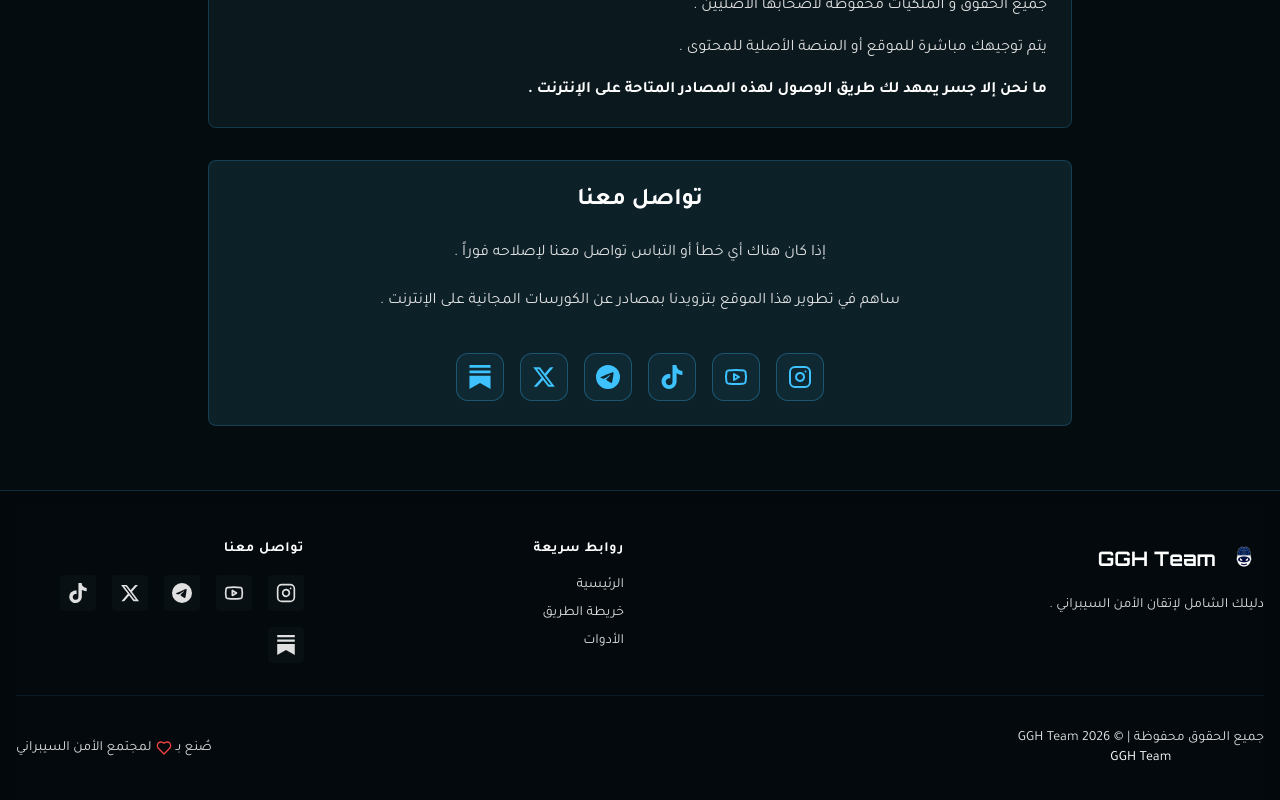
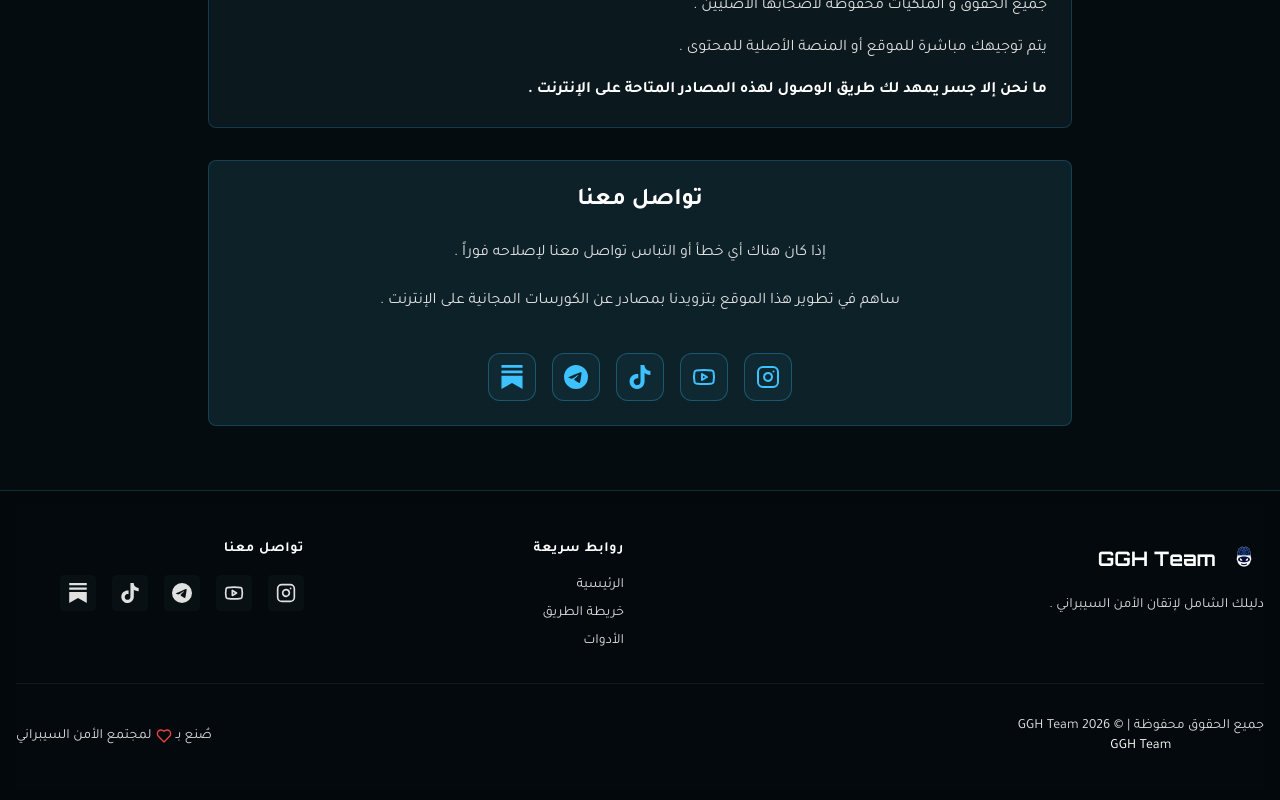
Before and after one commit to gghteam0/gghteam0.github.io, a React (Vite) app: page /about in a window 1280 px wide. Shown: the part 957-1757 px from the top of the page. Built offline with nearby package versions, Linux system fonts and the light colour scheme.

Commit message:
Remove X (Twitter) from about, contact and structured data

```diff
--- a/index.html
+++ b/index.html
@@ -97,7 +97,6 @@
           "https://www.instagram.com/gghteam/",
           "https://www.youtube.com/@GGHTEAM0",
           "https://t.me/GlobalGrayHatTeam",
-          "https://x.com/gghteam1",
           "https://www.tiktok.com/@gghteam1",
           "https://substack.com/@gghteam"
         ]
--- a/src/components/Footer.jsx
+++ b/src/components/Footer.jsx
@@ -1,6 +1,6 @@
 import { Link } from 'react-router-dom'
 import { Instagram, Youtube, Heart } from 'lucide-react'
-import { XLogo, TikTokLogo, TelegramLogo, SubstackLogo } from './ui.jsx'
+import { TikTokLogo, TelegramLogo, SubstackLogo } from './ui.jsx'
 
 export default function Footer() {
   const year = new Date().getFullYear()
@@ -45,9 +45,6 @@ export default function Footer() {
               <a href="https://t.me/GlobalGrayHatTeam" target="_blank" rel="noopener noreferrer" className="p-2 rounded bg-muted/30 text-muted-foreground hover:text-primary hover:bg-primary/10 transition-all duration-300" aria-label="Telegram">
                 <TelegramLogo className="w-5 h-5" />
               </a>
-              <a href="https://x.com/gghteam1" target="_blank" rel="noopener noreferrer" className="p-2 rounded bg-muted/30 text-muted-foreground hover:text-primary hover:bg-primary/10 transition-all duration-300" aria-label="X">
-                <XLogo className="w-5 h-5" />
-              </a>
               <a href="https://www.tiktok.com/@gghteam1" target="_blank" rel="noopener noreferrer" className="p-2 rounded bg-muted/30 text-muted-foreground hover:text-primary hover:bg-primary/10 transition-all duration-300" aria-label="TikTok">
                 <TikTokLogo className="w-5 h-5" />
               </a>
--- a/src/components/ui.jsx
+++ b/src/components/ui.jsx
@@ -8,14 +8,6 @@ import {
 import { Link } from 'react-router-dom'
 
 // شعارات المنصات (SVG أصلية)
-export function XLogo({ className }) {
-  return (
-    <svg viewBox="0 0 24 24" fill="currentColor" className={className} aria-hidden="true">
-      <path d="M18.244 2.25h3.308l-7.227 8.26 8.502 11.24H16.17l-5.214-6.817L4.99 21.75H1.68l7.73-8.835L1.254 2.25H8.08l4.713 6.231zm-1.161 17.52h1.833L7.084 4.126H5.117z" />
-    </svg>
-  )
-}
-
 export function TikTokLogo({ className }) {
   return (
     <svg viewBox="0 0 24 24" fill="currentColor" className={className} aria-hidden="true">
--- a/src/pages/About.jsx
+++ b/src/pages/About.jsx
@@ -1,5 +1,5 @@
 import { Heart, ShieldCheck, Instagram, Youtube } from 'lucide-react'
-import { XLogo, TikTokLogo, TelegramLogo, SubstackLogo } from '../components/ui.jsx'
+import { TikTokLogo, TelegramLogo, SubstackLogo } from '../components/ui.jsx'
 
 export default function About() {
   return (
@@ -83,9 +83,6 @@ export default function About() {
                   <a href="https://t.me/GlobalGrayHatTeam" target="_blank" rel="noopener noreferrer" title="Telegram" aria-label="Telegram" className="flex items-center justify-center w-12 h-12 rounded-xl border border-primary/30 bg-primary/5 hover:bg-primary/10 hover:border-primary/50 transition-all duration-300 group">
                     <TelegramLogo className="w-6 h-6 text-primary group-hover:scale-110 transition-transform" />
                   </a>
-                  <a href="https://x.com/gghteam1" target="_blank" rel="noopener noreferrer" title="X" aria-label="X" className="flex items-center justify-center w-12 h-12 rounded-xl border border-primary/30 bg-primary/5 hover:bg-primary/10 hover:border-primary/50 transition-all duration-300 group">
-                    <XLogo className="w-6 h-6 text-primary group-hover:scale-110 transition-transform" />
-                  </a>
                   <a href="https://substack.com/@gghteam" target="_blank" rel="noopener noreferrer" title="Substack" aria-label="Substack" className="flex items-center justify-center w-12 h-12 rounded-xl border border-primary/30 bg-primary/5 hover:bg-primary/10 hover:border-primary/50 transition-all duration-300 group">
                     <SubstackLogo className="w-6 h-6 text-primary group-hover:scale-110 transition-transform" />
                   </a>
```
